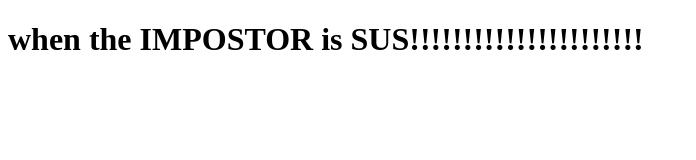
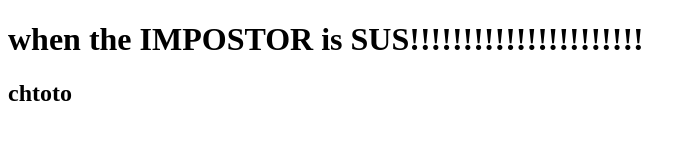
Before and after one commit to kiberSUS/1, a plain HTML site: page index.html in a window 1280 px wide. Shown: the whole page, without its empty margins (0-696 px from the left). Drawn offline with Linux system fonts and the light colour scheme.

Commit message:
added h2
added h2

```diff
--- a/index.html
+++ b/index.html
@@ -5,5 +5,6 @@
     </head>
     <body>
         <h1>when the IMPOSTOR is SUS!!!!!!!!!!!!!!!!!!!!!!</h1>
+        <h2>chtoto</h2>
     </body>
 </html>
```
